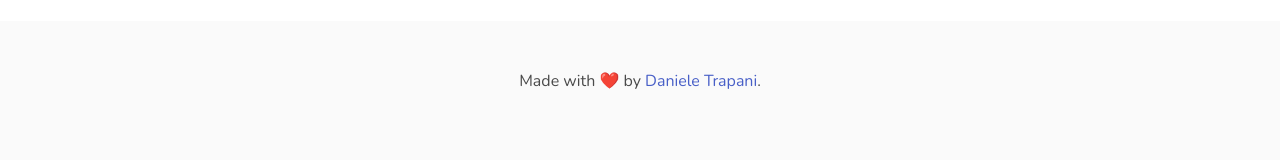
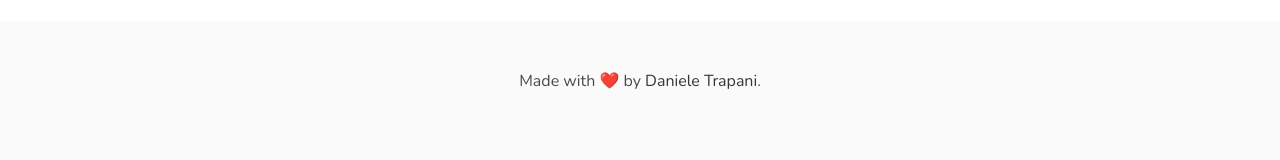
Before and after one commit to danitrap/santa-letter, a Vue app: page / in a window 1280 px wide. Shown: the part 236-396 px from the top of the page. Built offline with nearby package versions, Linux system fonts and the light colour scheme; no server answers; the database is empty.

Commit message:
fix: link color

```diff
--- a/src/style/base.scss
+++ b/src/style/base.scss
@@ -4,9 +4,12 @@
 @import url("https://fonts.googleapis.com/css?family=Nunito:400,700");
 
 $cyan: hsl(204, 71%, 53%);
+$black: #363636;
 
 // Update Bulma's global variables
 $family-sans-serif: "Nunito", sans-serif;
 $primary: $cyan;
+$link: $black;
+$link-hover: $cyan;
 
 @import "../../node_modules/bulma/bulma.sass";
```
